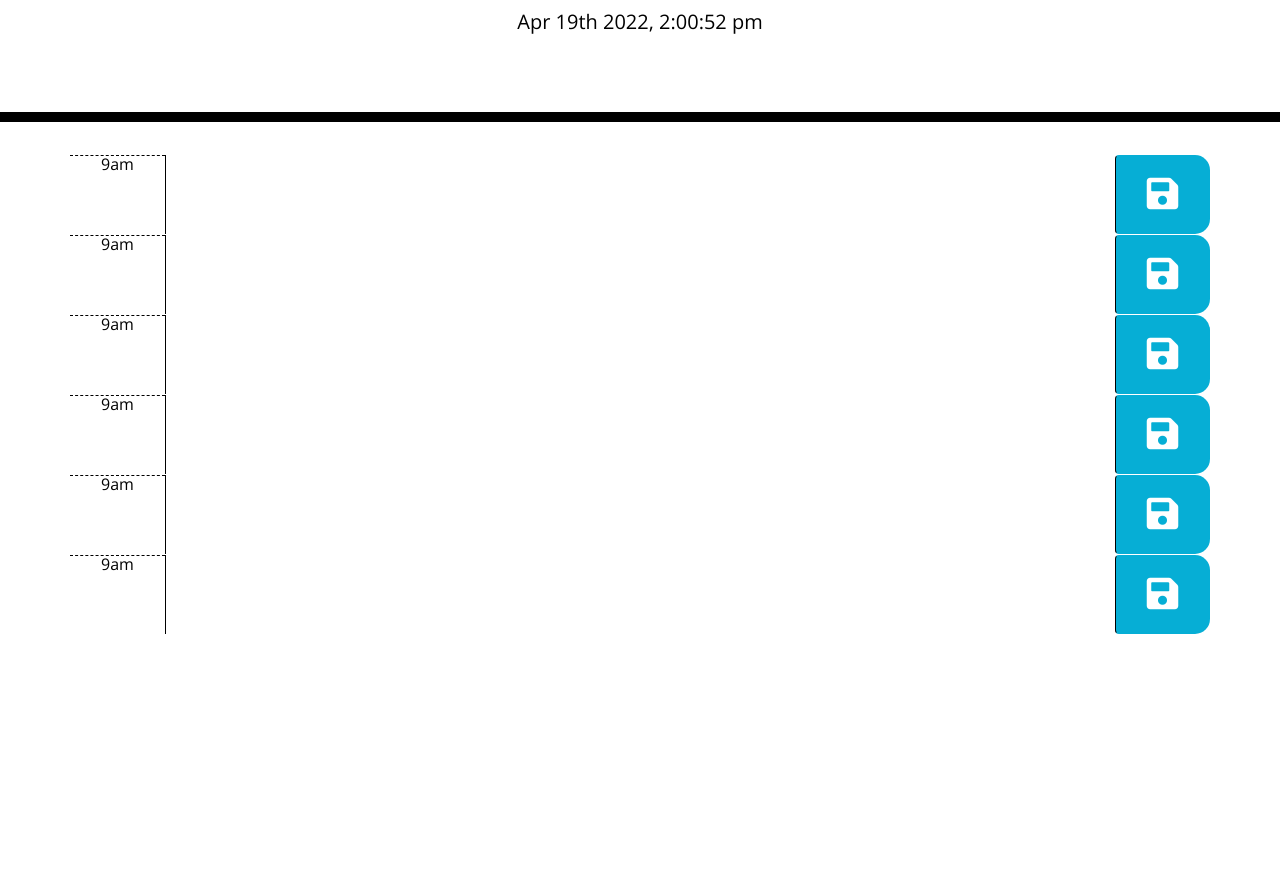
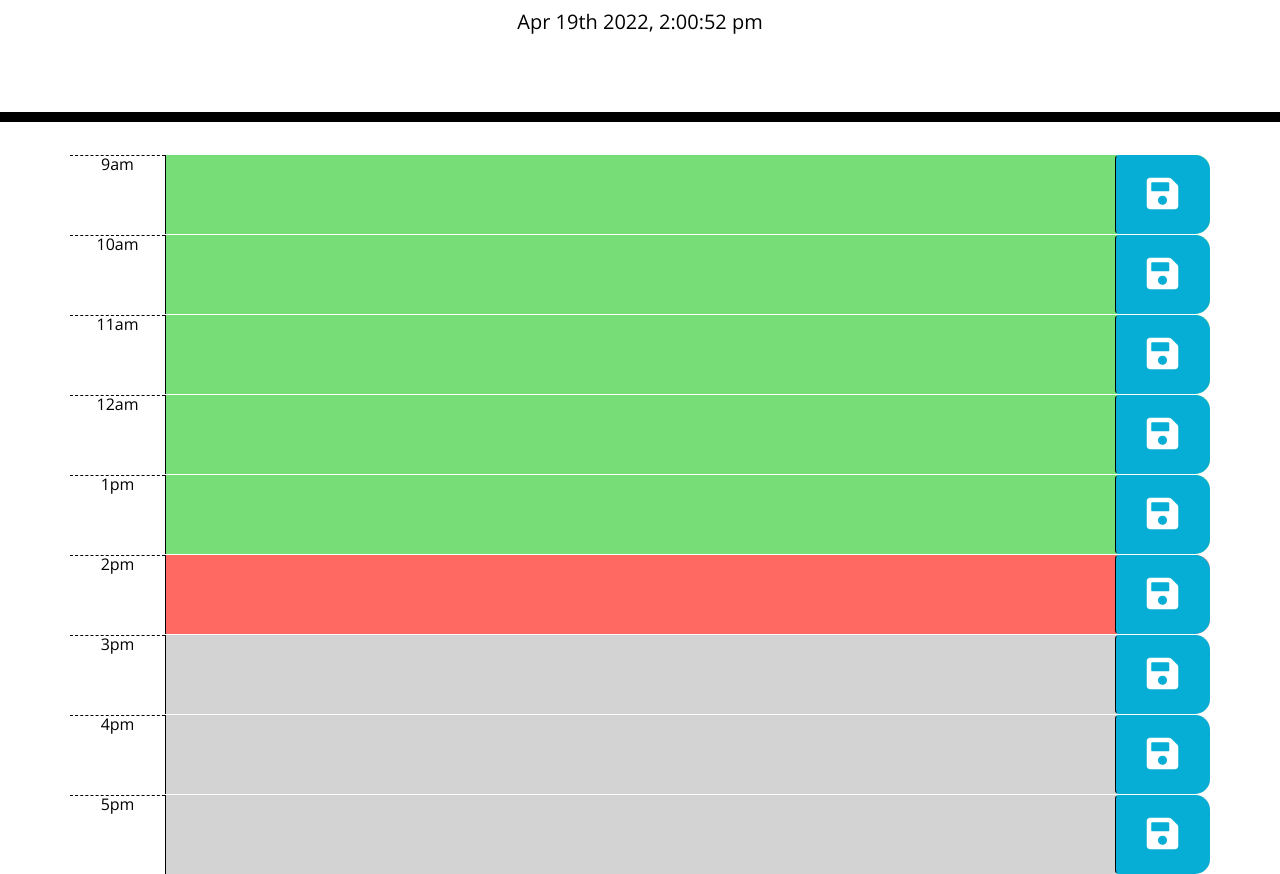
Before and after one commit to jahnathanexantus/work-day-scheduler, a plain HTML site: page index.html in a window 1280 px wide. Shown: the part 182-1056 px from the top of the page. Before the commit the page ends 816 px from the top, so only its background shows below. Drawn offline with nearby package versions, Linux system fonts and the light colour scheme.

Commit message:
fixed color code and storage

```diff
--- a/index.html
+++ b/index.html
@@ -30,41 +30,56 @@
     </header>
     <div class="container">
       <!-- Timeblocks go here -->
-      <section id="hour-nine" class="row time-block">
+      <section class="row time-block" id="hour-9">
         <div class="col-md-1 hour">9am</div>
-        <textarea class="col md -10 information"></textarea>
+        <textarea class="col md -10 information textsg-1"></textarea>
         <button class="btn saveBtn col-md-1"><i class="fa fa-save" style="font-size: 36px;"></i></button>
       </section>
-      <section id="hour-nine" class="row time-block">
-        <div class="col-md-1 hour">9am</div>
-        <textarea class="col md -10 information"></textarea>
+      <section class="row time-block" id="hour-10">
+        <div class="col-md-1 hour">10am</div>
+        <textarea class="col md -10 information textsg-2"></textarea>
         <button class="btn saveBtn col-md-1"><i class="fa fa-save" style="font-size: 36px;"></i></button>
       </section>
-      <section id="hour-nine" class="row time-block">
-        <div class="col-md-1 hour">9am</div>
-        <textarea class="col md -10 information"></textarea>
+      <section class="row time-block" id="hour-11">
+        <div class="col-md-1 hour">11am</div>
+        <textarea class="col md -10 information textsg-3"></textarea>
         <button class="btn saveBtn col-md-1"><i class="fa fa-save" style="font-size: 36px;"></i></button>
       </section>
-      <section id="hour-nine" class="row time-block">
-        <div class="col-md-1 hour">9am</div>
-        <textarea class="col md -10 information"></textarea>
+      <section class="row time-block" id="hour-12">
+        <div class="col-md-1 hour">12am</div>
+        <textarea class="col md -10 information textsg-4"></textarea>
         <button class="btn saveBtn col-md-1"><i class="fa fa-save" style="font-size: 36px;"></i></button>
       </section>
-      <section id="hour-nine" class="row time-block">
-        <div class="col-md-1 hour">9am</div>
-        <textarea class="col md -10 information"></textarea>
+      <section class="row time-block" id="hour-13">
+        <div class="col-md-1 hour">1pm</div>
+        <textarea class="col md -10 information textsg-5"></textarea>
         <button class="btn saveBtn col-md-1"><i class="fa fa-save" style="font-size: 36px;"></i></button>
       </section>
-      <section id="hour-nine" class="row time-block">
-        <div class="col-md-1 hour">9am</div>
-        <textarea class="col md -10 information"></textarea>
+      <section class="row time-block" id="hour-14">
+        <div class="col-md-1 hour">2pm</div>
+        <textarea class="col md -10 information textsg-6"></textarea>
         <button class="btn saveBtn col-md-1"><i class="fa fa-save" style="font-size: 36px;"></i></button>
       </section>
-
+      <section class="row time-block" id="hour-15">
+        <div class="col-md-1 hour">3pm</div>
+        <textarea class="col md -10 information textsg-7"></textarea>
+        <button class="btn saveBtn col-md-1"><i class="fa fa-save" style="font-size: 36px;"></i></button>
+      </section>
+      <section class="row time-block" id="hour-16">
+        <div class="col-md-1 hour">4pm</div>
+        <textarea class="col md -10 information textsg-8"></textarea>
+        <button class="btn saveBtn col-md-1"><i class="fa fa-save" style="font-size: 36px;"></i></button>
+      </section>
+      <section class="row time-block" id="hour-17">
+        <div class="col-md-1 hour">5pm</div>
+        <textarea class="col md -10 information textsg-9"></textarea>
+        <button class="btn saveBtn col-md-1"><i class="fa fa-save" style="font-size: 36px;"></i></button>
+      </section>
     </div>
 
-    <script src="https://cdnjs.cloudflare.com/ajax/libs/jquery/3.2.1/jquery.min.js"></script>
+    <script src="https://code.jquery.com/jquery-3.4.1.min.js"></script>
     <script src="https://cdnjs.cloudflare.com/ajax/libs/moment.js/2.24.0/moment.min.js"></script>
+
     <script src="script.js"></script>
   </body>
 </html>
--- a/script.js
+++ b/script.js
@@ -1,6 +1,11 @@
+$(document).ready(function(){
+
+
+
 // setting up the time format
 var time = moment().format("MMM DO YYYY,h:mm:ss a");
 $("#currentDay").text(time);
+var saveBtn = $('.information')
 
 
 
@@ -9,3 +14,40 @@ var update = function() {
 
 };
 setInterval(update, 1000);
+
+$('.saveBtn').on("click", function() {
+    console.log(this);
+    let value = $(this).siblings('.information').val()
+    let time = $(this).parent().attr('id');
+
+    localStorage.setItem(time, value);
+});
+
+
+function colorUpdater() {
+    var currentHour = moment().hours();
+    console.log(currentHour);
+    $('.time-block').each(function() {
+    let blockTime = parseInt($(this).attr('id').split('-')[1]);
+    if(currentHour < blockTime) {
+        $(this).addClass('past')
+    } else if(currentHour === blockTime) {
+        $(this).addClass('present')
+    }else{
+    $(this).addClass('future')
+    }
+    });
+    }
+    colorUpdater();
+
+    $('#hour-9 .information').val(localStorage.getItem('hour-9'))
+    $('#hour-10 .information').val(localStorage.getItem('hour-10'))
+    $('#hour-11 .information').val(localStorage.getItem('hour-11'))
+    $('#hour-12 .information').val(localStorage.getItem('hour-12'))
+    $('#hour-13 .information').val(localStorage.getItem('hour-13'))
+    $('#hour-14 .information').val(localStorage.getItem('hour-14'))
+    $('#hour-15 .information').val(localStorage.getItem('hour-15'))
+    $('#hour-16 .information').val(localStorage.getItem('hour-16'))
+    $('#hour-17 .information').val(localStorage.getItem('hour-17'))
+
+})
```
